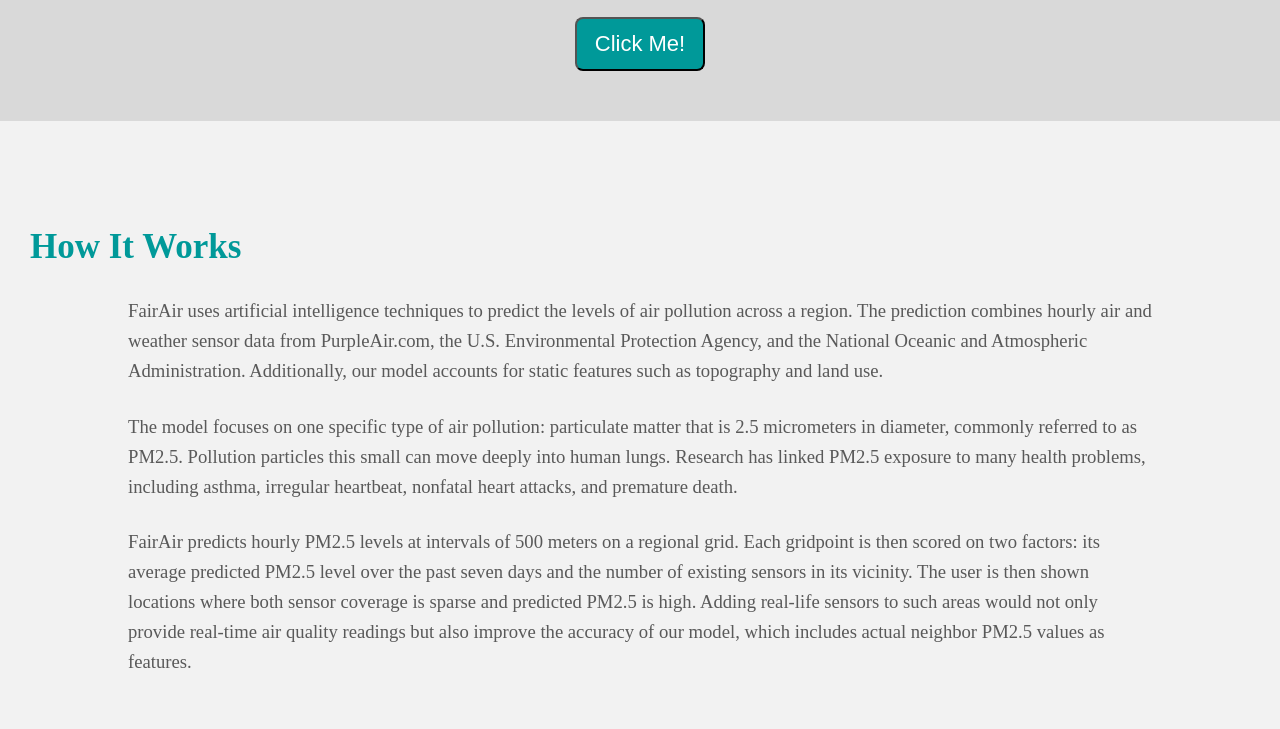
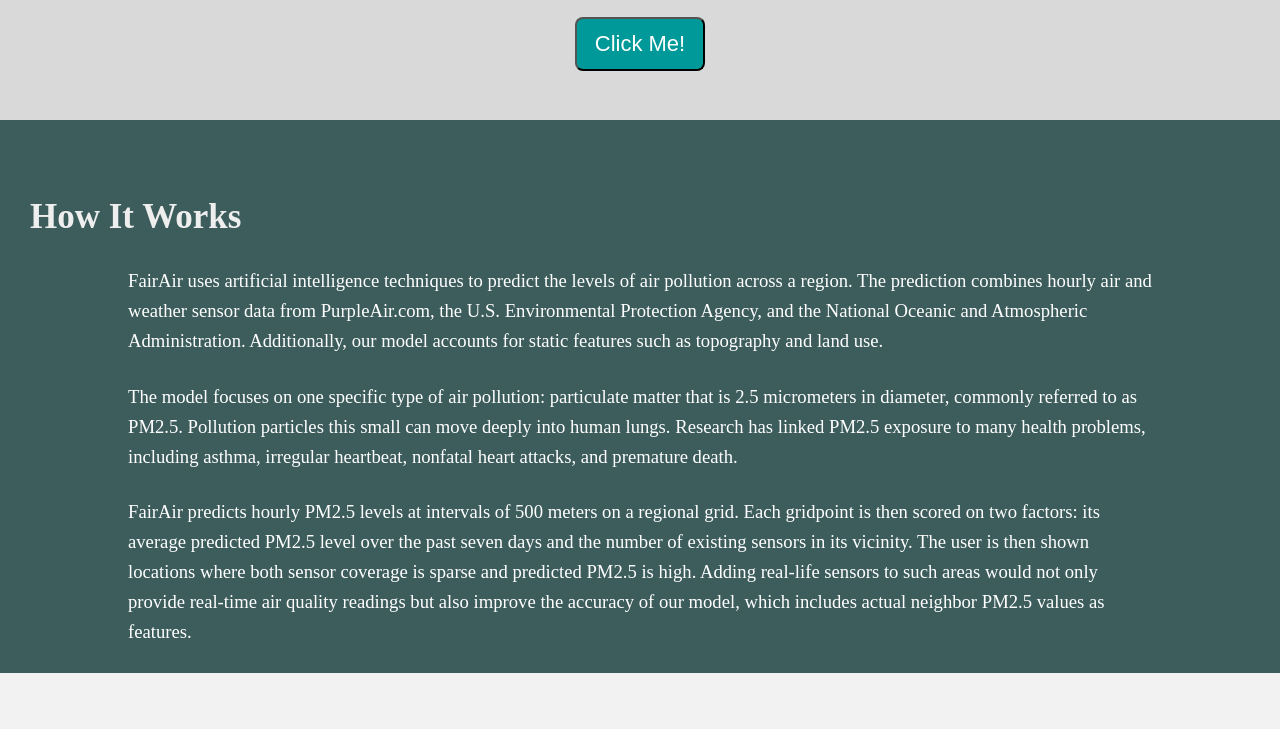
Before and after one commit to arnoldyb/air_pollution, a plain HTML site: page index.html in a window 1280 px wide. Shown: the part 2100-2829 px from the top of the page. Drawn offline with Linux system fonts and the light colour scheme.

Commit message:
Angshuman pic and minor ui changes

```diff
--- a/index.html
+++ b/index.html
@@ -98,14 +98,14 @@
     </section>
 
     <section id="model">
-        <h1 class="introTitle">How It Works</h1>
-        <p class="introDetails">
+        <h1 class="approachTitle">How It Works</h1>
+        <p class="modelDetails">
 		FairAir uses artificial intelligence techniques to predict the levels of air pollution across a region. The prediction combines hourly air and weather sensor data from PurpleAir.com, the U.S. Environmental Protection Agency, and the National Oceanic and Atmospheric Administration. Additionally, our model accounts for static features such as topography and land use.
 		</p>
-		<p class="introDetails">
+		<p class="modelDetails">
 		The model focuses on one specific type of air pollution: particulate matter that is 2.5 micrometers in diameter, commonly referred to as PM2.5. Pollution particles this small can move deeply into human lungs. Research has linked PM2.5 exposure to many health problems, including asthma, irregular heartbeat, nonfatal heart attacks, and premature death.
 		</p>
-		<p class="introDetails">
+		<p class="modelDetails">
 		FairAir predicts hourly PM2.5 levels at intervals of 500 meters on a regional grid. Each gridpoint is then scored on two factors: its average predicted PM2.5 level over the past seven days and the number of existing sensors in its vicinity. The user is then shown locations where both sensor coverage is sparse and predicted PM2.5 is high. Adding real-life sensors to such  areas would not only provide real-time air quality readings but also improve the accuracy of our model, which includes actual neighbor PM2.5 values as features.
 		</p>
     </section>
@@ -157,7 +157,7 @@
                 </div>
             </div>
             <div class="tMateContainer">
-                <img src="./website/images/profilePic.jpg" class="teamPics" alt="" />
+                <img src="./website/images/angshuman.jpg" class="teamPics" alt="" />
                 <div class="picOverlay">
                     <div class="text">Angshuman Paul</div>
                 </div>
--- a/website/maps/static/styles.css
+++ b/website/maps/static/styles.css
@@ -149,7 +149,7 @@
     position: relative;
     width: 100%;
     height: 7vh;
-    background-color: #404040;
+    background-color: rgb(43,41,41);
     margin-top: -11px;
 }
 
--- a/website/styles.css
+++ b/website/styles.css
@@ -179,7 +179,27 @@
     border: none;
 }
 
+/* Model Styles */
 
+#model {
+    height: auto;
+    background-color: #3d5c5c;
+    background-attachment: fixed;
+    background-repeat: no-repeat;
+    background-size: cover;
+    margin-top: -30px;
+}
+
+.modelDetails {
+    margin: 0 auto;
+    width: 80%;
+    height: auto;
+    padding-bottom: 2%;
+    color: #fff;
+    line-height: 30px;
+    font-size: 14pt;
+
+}
 /* Demo styles*/
 
 #demo {
@@ -288,7 +308,7 @@
 #footer {
     width: 100%;
     height: 7vh;
-    background-color: #404040;
+    background-color: rgb(43,41,41);
     margin-top: -11px;
 }
 
```
Also changed, not shown: website/maps/templates/index.html (+3 -1 lines), website/images/angshuman.jpg (added).
